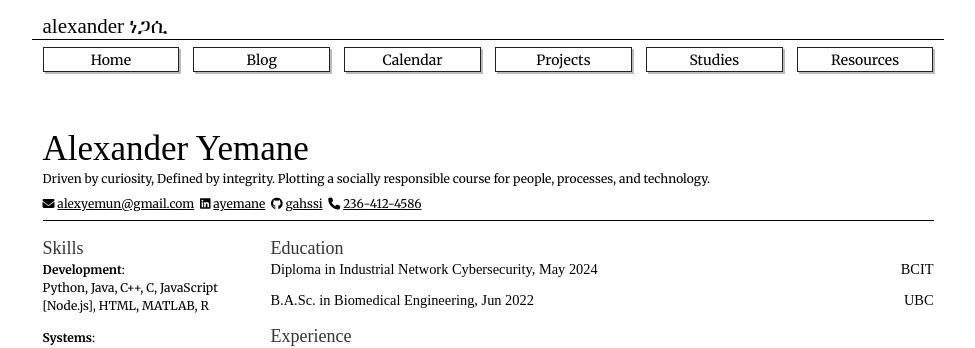
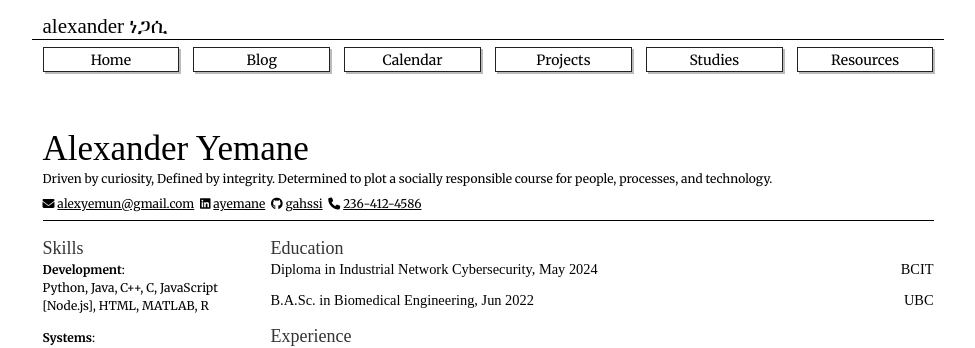
Before and after one commit to gahssi/gahssi.github.io, a Jekyll site: the page built from cv/index.html, in a window 1280 px wide. Shown: the top 348 px of the page, without its empty margins (152-1127 px from the left). Built offline with Jekyll 4.4.1, drawn with Linux system fonts in a browser that asks for light colours; nearby versions of some CDN libraries; some web fonts are replaced.

Commit message:
updated CV

```diff
--- a/cv/index.html
+++ b/cv/index.html
@@ -106,7 +106,7 @@ show_footer: false
 <section style="border-bottom: 1px solid black;">
 	<h1 class="my-0">Alexander Yemane</h1>
 	<p class="mb-1">
-		Driven by curiosity, Defined by integrity. Plotting a socially responsible course for people, processes, and technology.
+		Driven by curiosity, Defined by integrity. Determined to plot a socially responsible course for people, processes, and technology.
 	</p>
 	<p class="contact my-2">
 		{% for item in site.data.contacts.default %}
```
